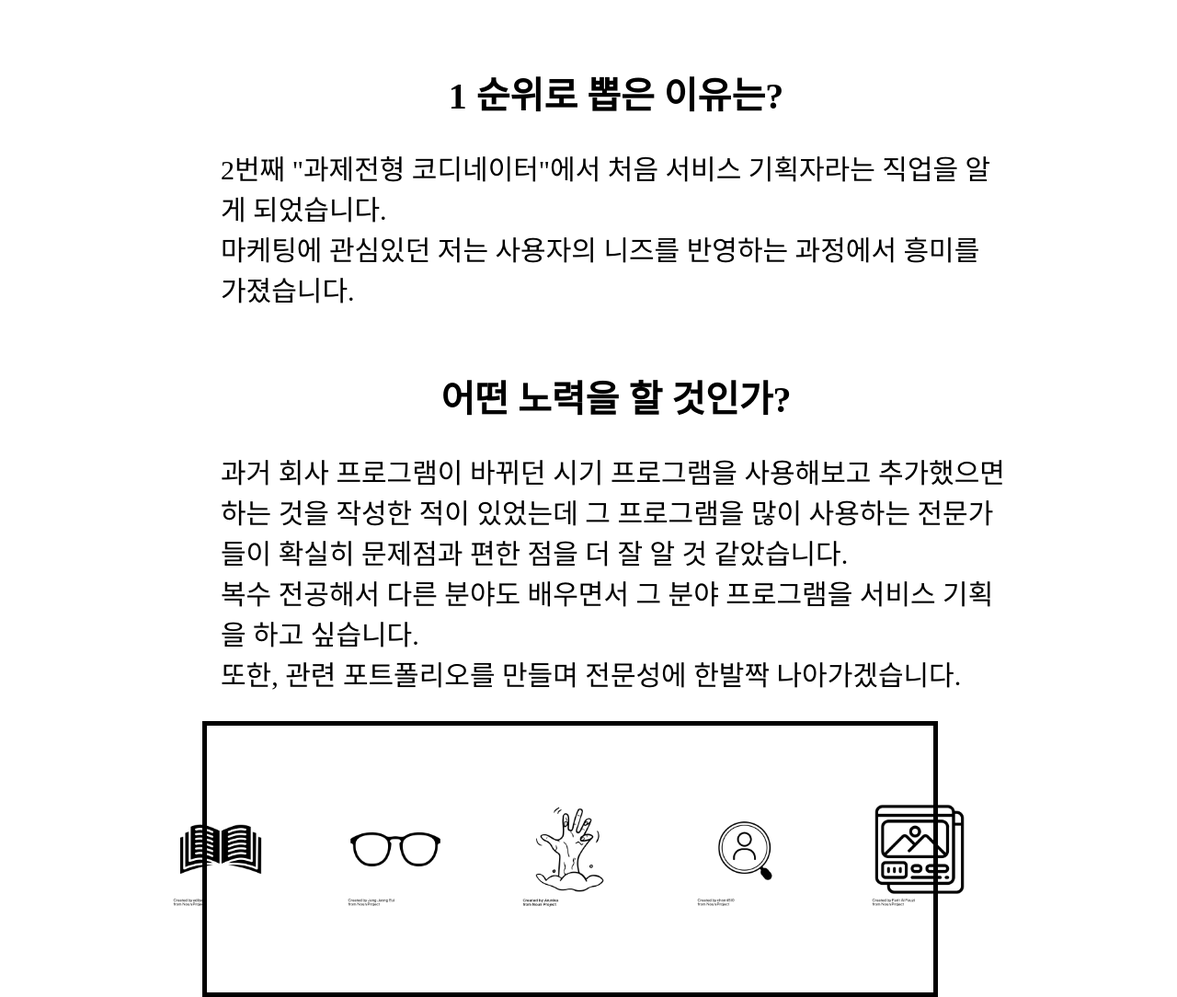
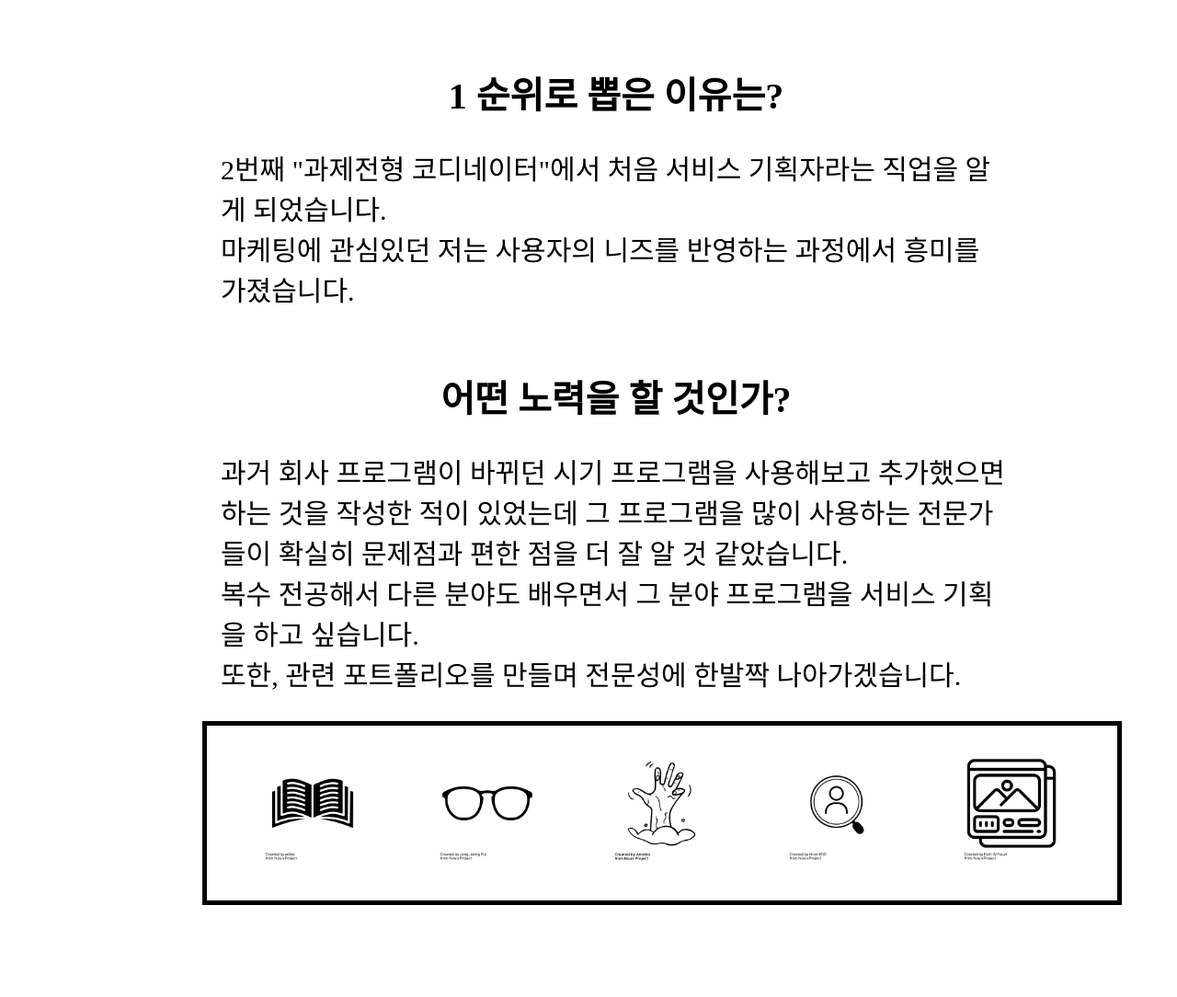
Before and after one commit to jungsuryeon/jungsuryeon.github.io, a plain HTML site: page page6.html in a window 1280 px wide. Shown: the part 2383-3467 px from the top of the page at 92% size. After the commit the page ends 3385 px from the top, so only its background shows below. Drawn offline with Linux system fonts and the light colour scheme.

Commit message:
Update page6.css

```diff
--- a/css/page6.css
+++ b/css/page6.css
@@ -43,8 +43,8 @@ p{
   gap : 10px;
   margin-bottom: 20px;
   border:5px solid #000000;
-  width: 800px;
-  height: 300px;
+  width: 1000px;
+  height: 200px;
   display: flex;
   justify-content: center;
   align-items: center;
```
